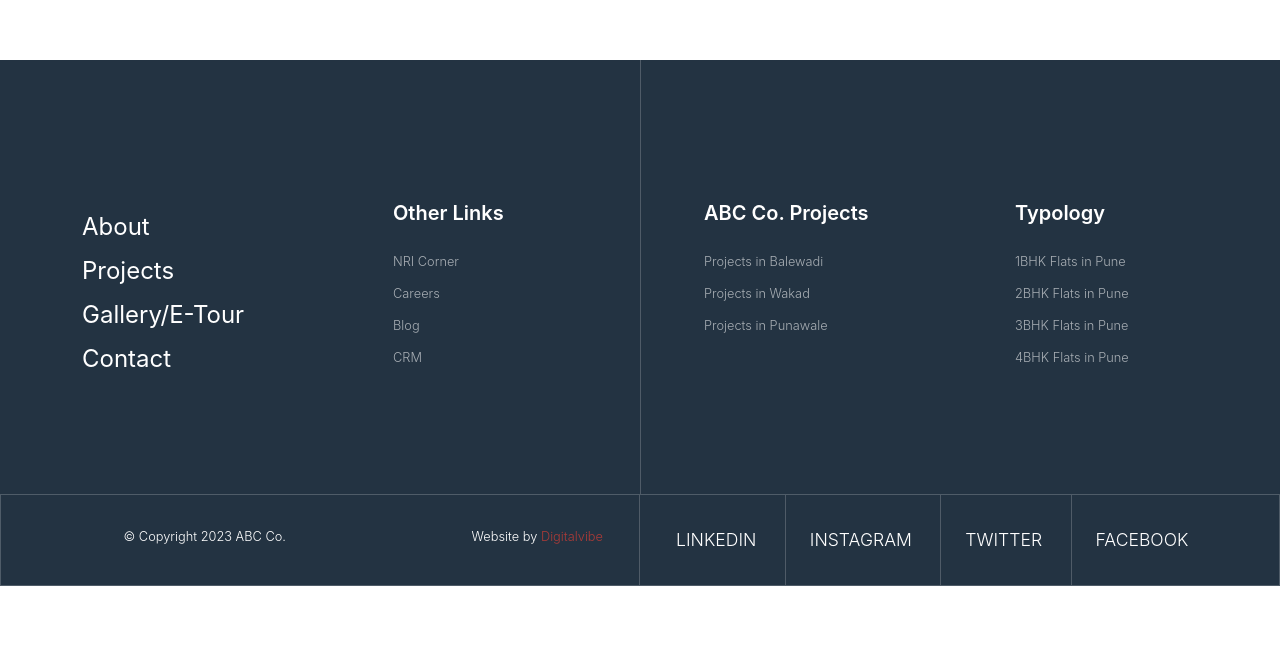
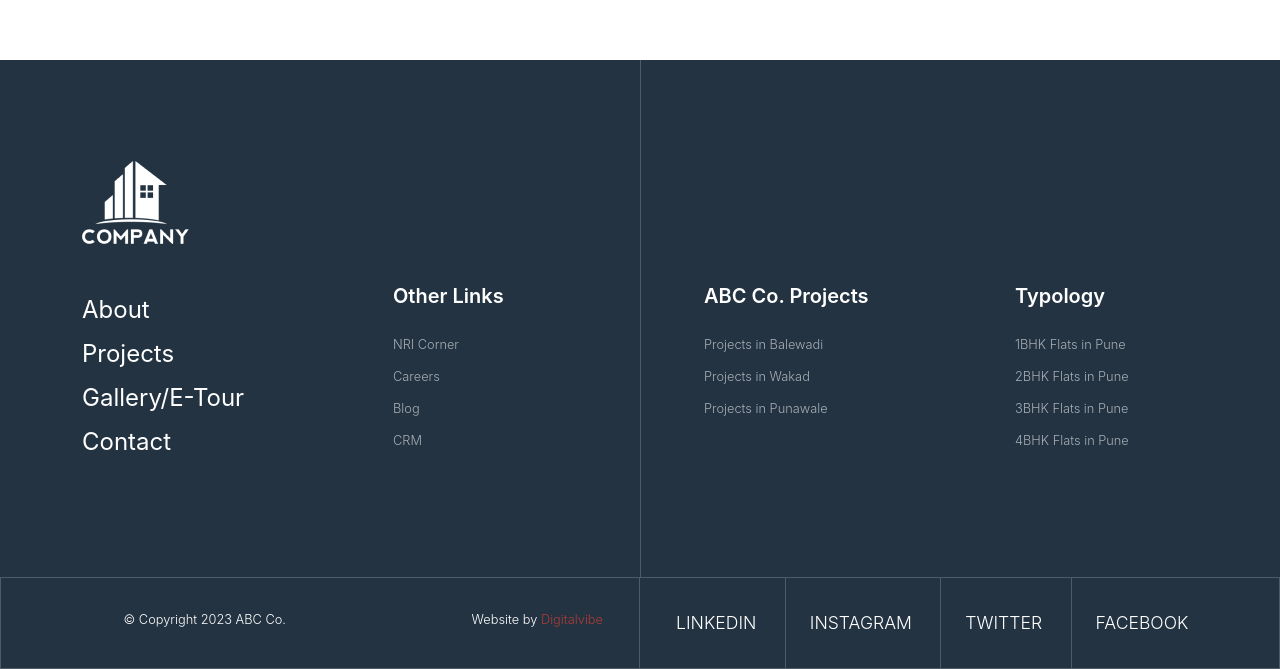
Before and after one commit to soni2810/realestate, a plain HTML site: page index.html in a window 1280 px wide. Shown: the part 5355-6024 px from the top of the page. Before the commit the page ends 5941 px from the top, so only its background shows below. Drawn offline with Linux system fonts and the light colour scheme.

Commit message:
images issue

```diff
--- a/index.html
+++ b/index.html
@@ -467,7 +467,7 @@
   </section>
     <footer class="page-footer">
       <div class="container position-relative">
-        <a href="/" class=" p-0"> <img alt="logo" src="./images/ANP.png" width="100%" style="max-width: 152px; height: 118px;padding-bottom: 2.5rem;" class="logo"/> </a>
+        <a href="/" class=" p-0"><img src="./images/seeklogo 1.png" alt="" style="padding-bottom: 2.5rem;" class="logo"/> </a>
         <div class="grid">
           <div class="">
             <ul class="p-0" style="list-style: none; cursor: pointer">
```
